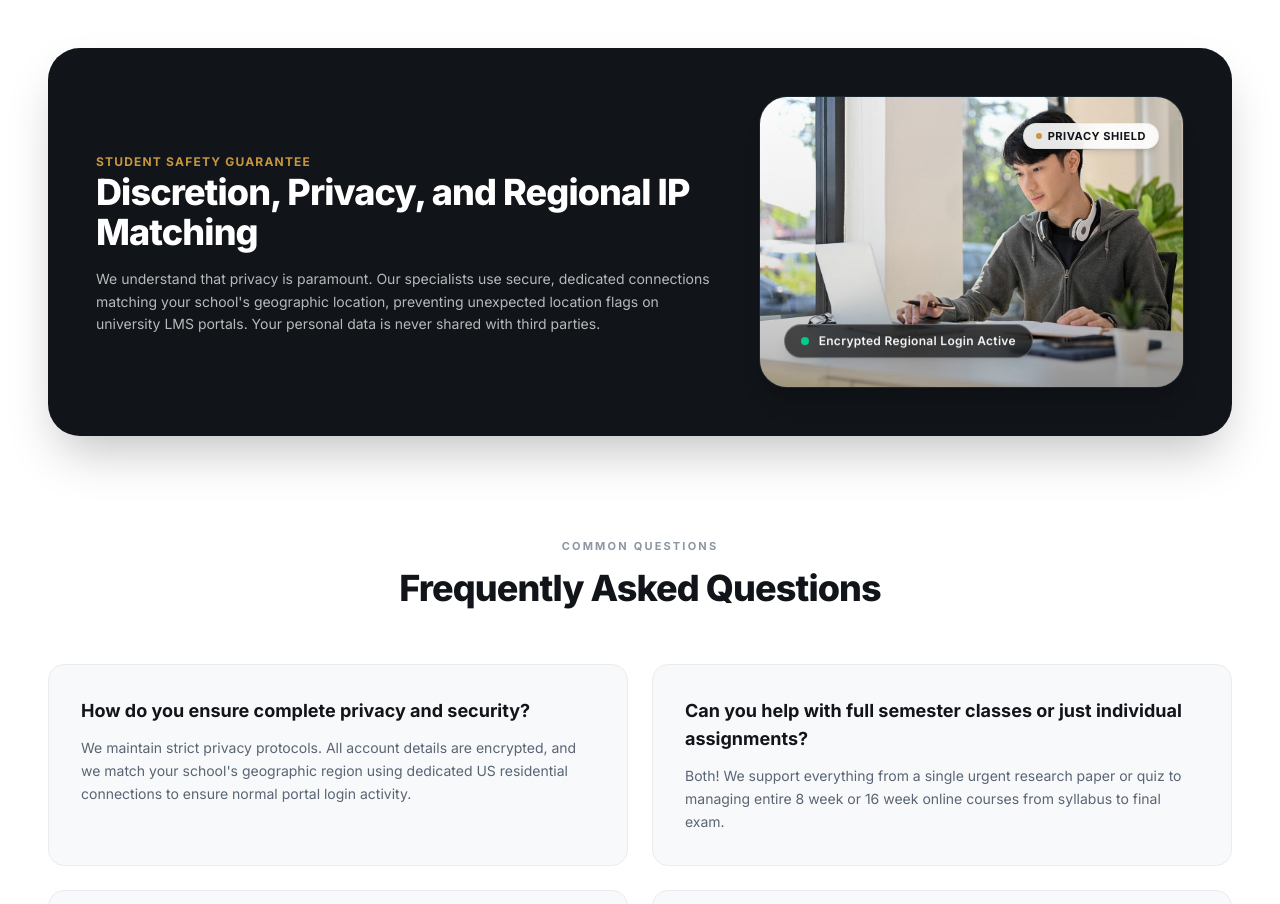
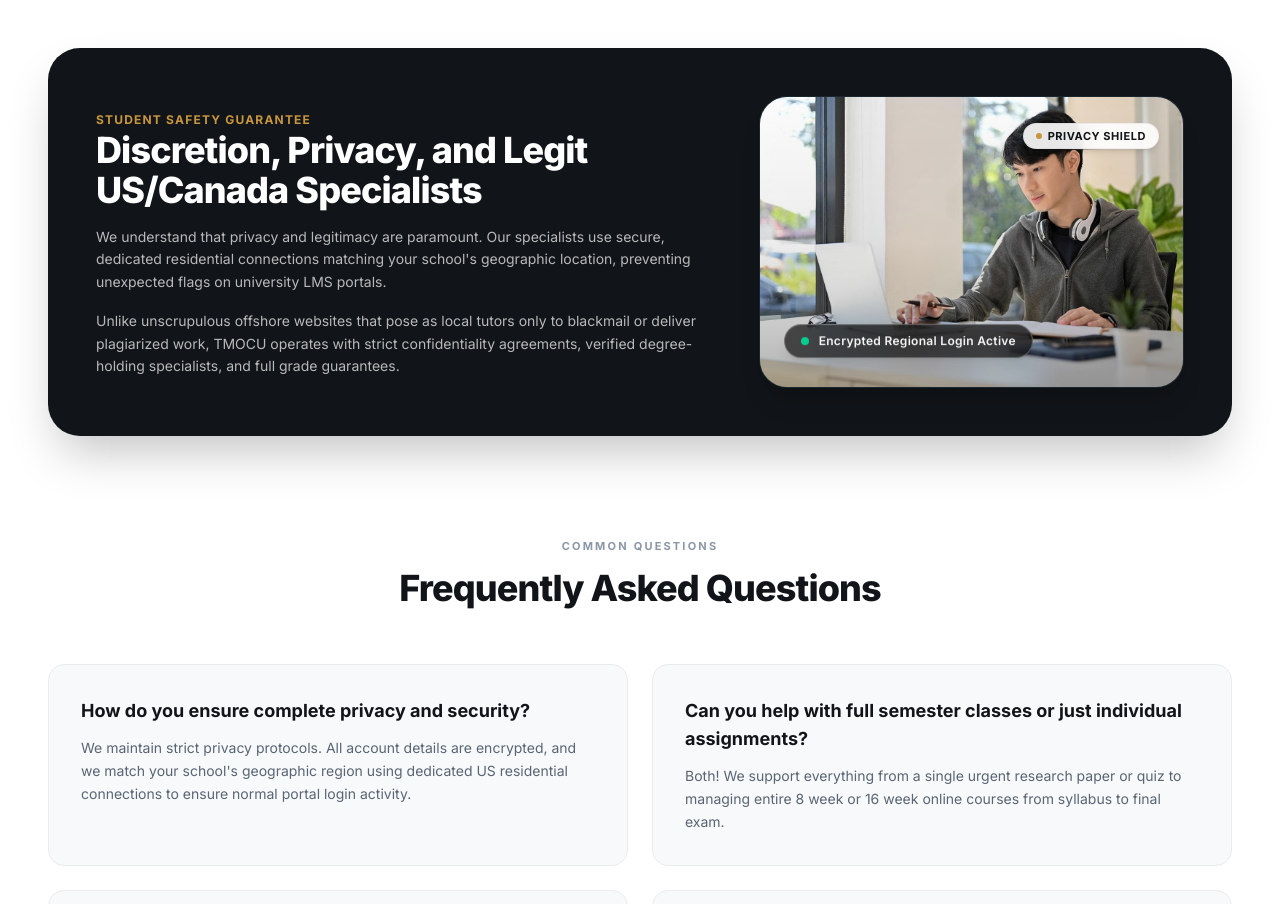
Before and after one commit to k-clinton/TMOCU, a Next.js app: page /how-it-works in a window 1280 px wide. Shown: the part 1700-2604 px from the top of the page. Built offline with nearby package versions, Linux system fonts and the light colour scheme; no server answers.

Commit message:
feat: added a safety regard on the how it works page

```diff
--- a/app/how-it-works/page.tsx
+++ b/app/how-it-works/page.tsx
@@ -172,10 +172,13 @@ export default function HowItWorksPage() {
                   Student Safety Guarantee
                 </span>
                 <h2 className="text-3xl sm:text-4xl font-extrabold text-white tracking-tight">
-                  Discretion, Privacy, and Regional IP Matching
+                  Discretion, Privacy, and Legit US/Canada Specialists
                 </h2>
                 <p className="text-sm text-white/70 leading-relaxed">
-                  We understand that privacy is paramount. Our specialists use secure, dedicated connections matching your school&apos;s geographic location, preventing unexpected location flags on university LMS portals. Your personal data is never shared with third parties.
+                  We understand that privacy and legitimacy are paramount. Our specialists use secure, dedicated residential connections matching your school&apos;s geographic location, preventing unexpected flags on university LMS portals.
+                </p>
+                <p className="text-sm text-white/70 leading-relaxed">
+                  Unlike unscrupulous offshore websites that pose as local tutors only to blackmail or deliver plagiarized work, TMOCU operates with strict confidentiality agreements, verified degree-holding specialists, and full grade guarantees.
                 </p>
               </div>
               <div className="lg:col-span-5">
```
